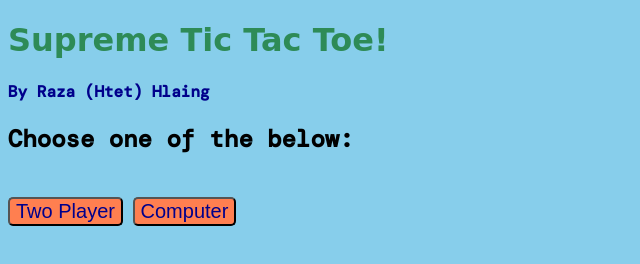
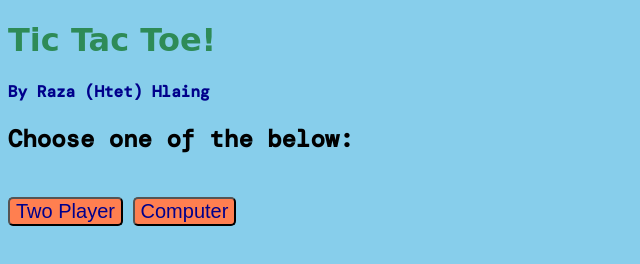
Before and after one commit to razahtet/MinimaxTicTacToe, a plain HTML site: page index.html in a window 1280 px wide. Shown: the whole page, without its empty margins (0-640 px from the left). Drawn offline with nearby package versions, Linux system fonts and the light colour scheme; a web font is replaced by a local one.

Commit message:
Update index.html

```diff
--- a/index.html
+++ b/index.html
@@ -1,7 +1,7 @@
 <!DOCTYPE html>
 <html lang="en">
   <head>
-    <title>Supreme Tic Tac Toe!</title>
+    <title>Tic Tac Toe!</title>
     <meta charset="utf-8" />
     <meta http-equiv="X-UA-Compatible" content="IE=edge" />
     <meta name="viewport" content="width=device-width, initial-scale=1" />
@@ -13,7 +13,7 @@
     <script src="/script.js" defer></script>
   </head>
   <body>
-    <h1>Supreme Tic Tac Toe!</h1>
+    <h1>Tic Tac Toe!</h1>
     <h4 style="color:darkblue">By Raza (Htet) Hlaing</h4>
     <h2 id="chooseBelow">
       Choose one of the below:
```
